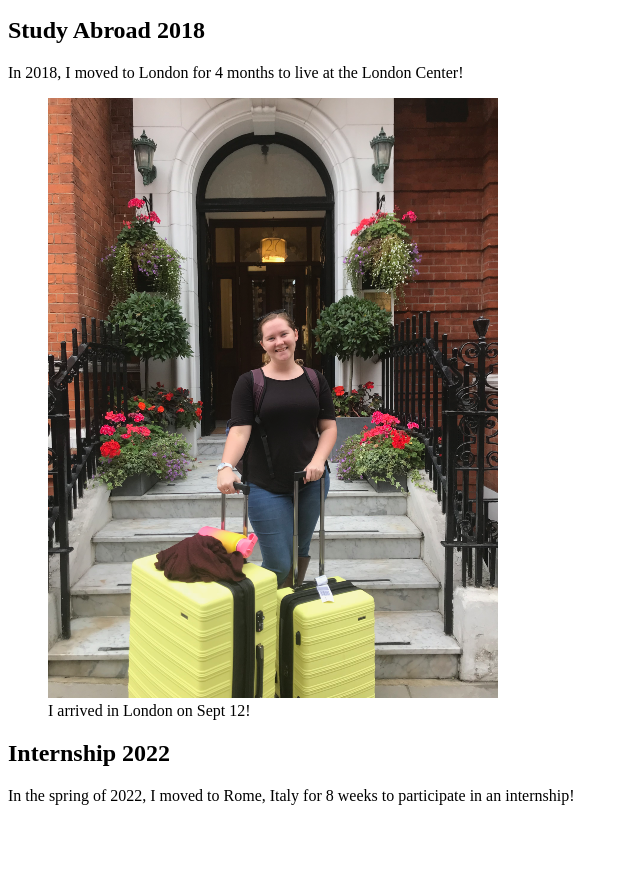
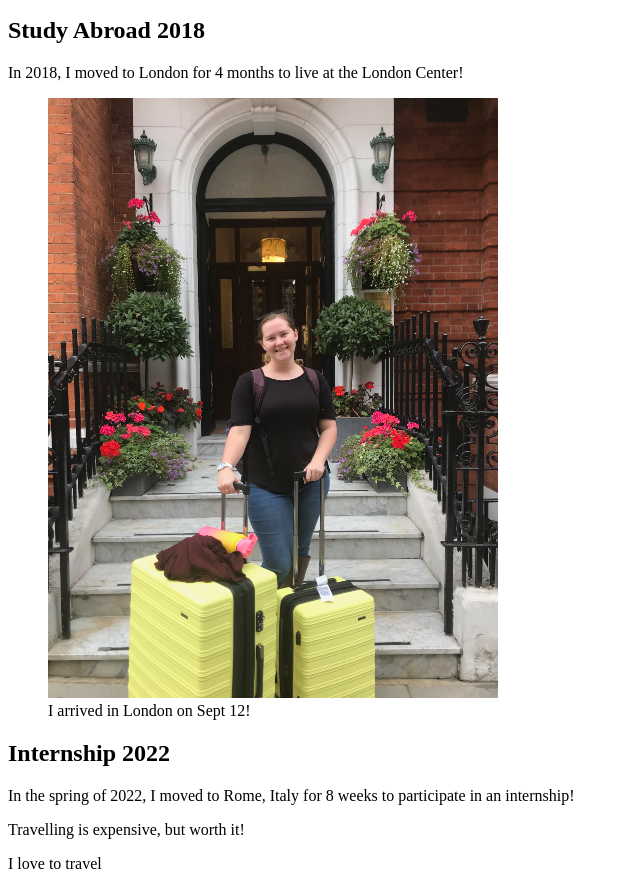
Before and after one commit to is-120-winter-2023/semantic-html-and-links-SSEaton6, a website: page index.html in a window 1280 px wide. Shown: the part 171-1060 px from the top of the page, without its empty margins (0-640 px from the left). Before the commit the page ends 992 px from the top, so only its background shows below. Drawn offline with Linux system fonts and the light colour scheme.

Commit message:
even more fixes

```diff
--- a/index.html
+++ b/index.html
@@ -40,8 +40,12 @@
       <h2>Internship 2022</h2>
       <p>In the spring of 2022, I moved to Rome, Italy for 8 weeks to participate in an internship!</p>
     </article>
+    <aside>Travelling is expensive, but worth it!</aside>
   </main>
 
+  <footer>
+    <p>I love to travel</p>
+  </footer>
 </body>
 
 </html>
```
